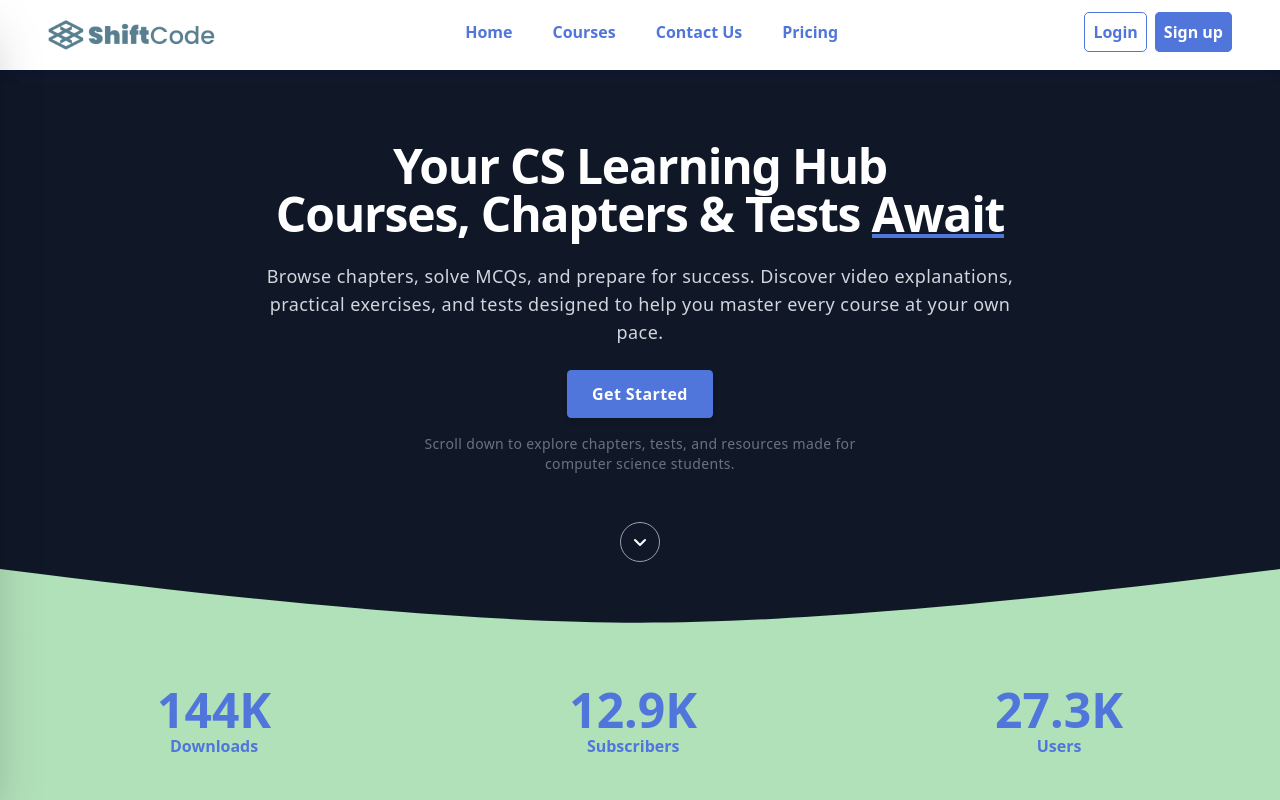
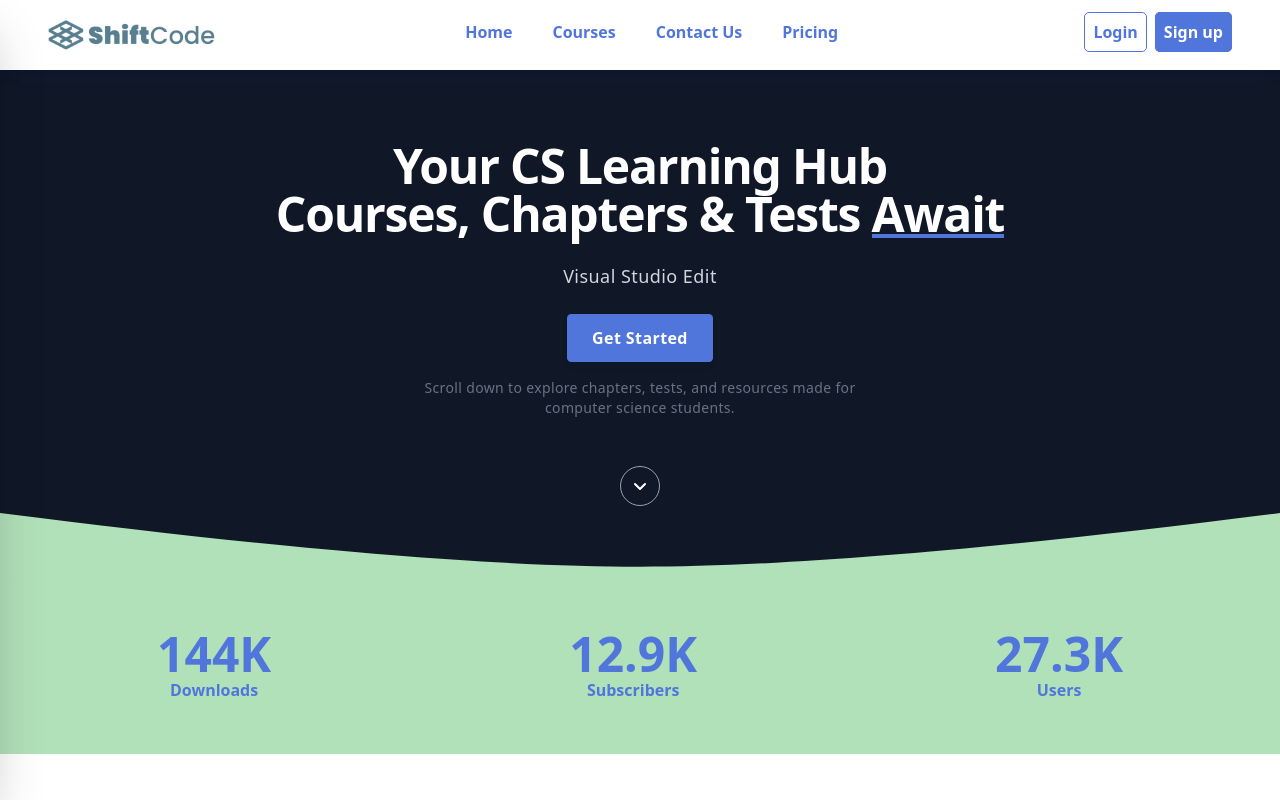
Before and after one commit to alyyissa/shift-Academy, a React (Vite) app in the folder frontend/: page / in a window 1280 px wide. Shown: the top 800 px of the page. Built offline with nearby package versions, Linux system fonts and the light colour scheme.

Commit message:
Frontend: Added styles in homepage

```diff
--- a/frontend/src/components/Home/Hero.jsx
+++ b/frontend/src/components/Home/Hero.jsx
@@ -23,7 +23,7 @@ const Hero = () => {
             </span>
           </h2>
           <p className="mb-6 text-base font-thin tracking-wide text-gray-300 md:text-lg">
-            Browse chapters, solve MCQs, and prepare for success. Discover video explanations, practical exercises, and tests designed to help you master every course at your own pace.
+            Visual Studio Edit
           </p>
             <button
               className="font-semibold b-2 inline-flex items-center justify-center h-12 px-6 cursor-pointer tracking-wide text-white transition duration-200 rounded shadow-md w-auto bg-deep-purple-accent-400 bg-coprimary focus:shadow-outline focus:outline-none mb-4 border b-2 hover:bg-transparent hover:text-coprimary border-coprimary"
```
